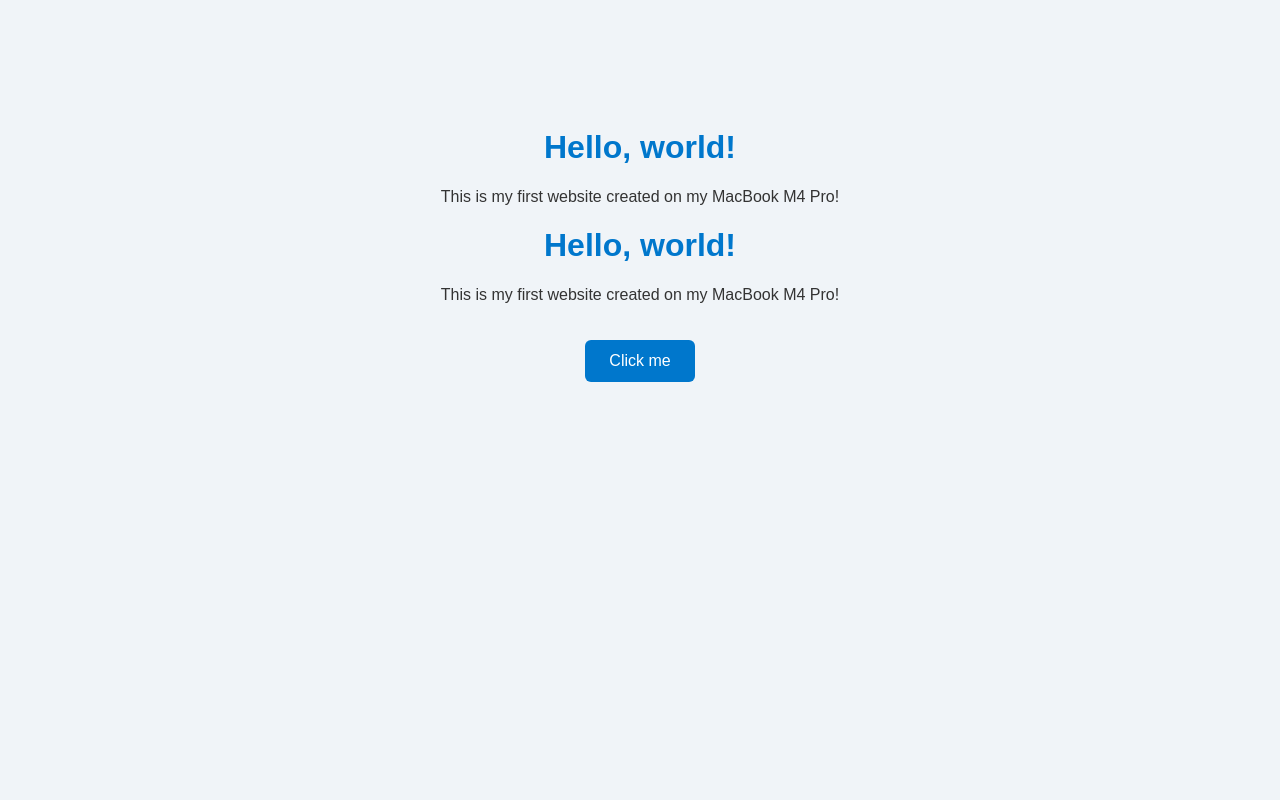
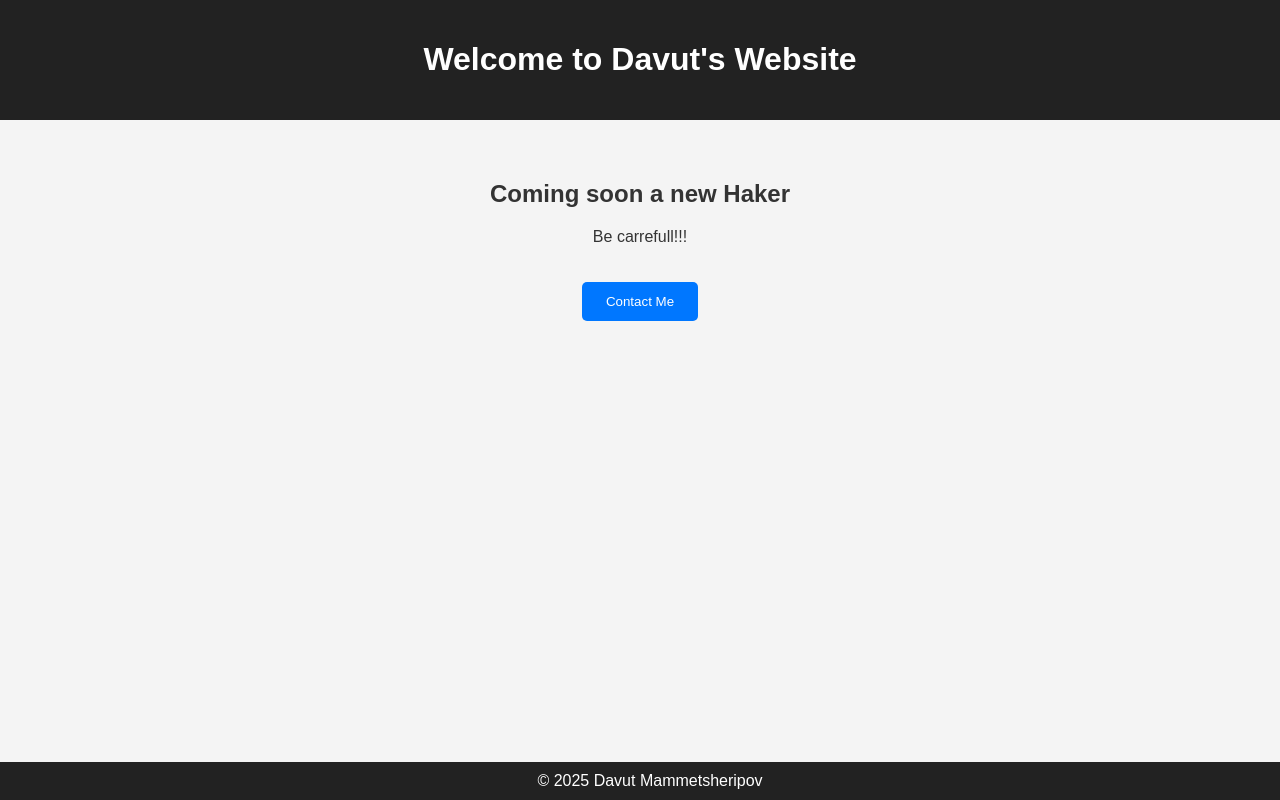
Before and after one commit to Davut060/my-first-website, a plain HTML site: page index.html in a window 1280 px wide. Drawn offline with Linux system fonts and the light colour scheme.

Commit message:
Add files via upload

```diff
--- a/index.html
+++ b/index.html
@@ -1,48 +1,61 @@
 <!DOCTYPE html>
 <html lang="en">
 <head>
-  <meta charset="UTF-8">
-  <title>My First Website</title>
-</head>
-<body>
-  <h1>Hello, world!</h1>
-  <p>This is my first website created on my MacBook M4 Pro!</p>
-</body>
-</html>
-<!DOCTYPE html>
-<html lang="en">
-<head>
-  <meta charset="UTF-8">
-  <title>My First Website</title>
+  <meta charset="UTF-8" />
+  <meta name="viewport" content="width=device-width, initial-scale=1.0" />
+  <title>Davut Mammetsheripov</title>
   <style>
     body {
       font-family: Arial, sans-serif;
-      background-color: #f0f4f8;
+      background: #f4f4f4;
       color: #333;
+      margin: 0;
+      padding: 0;
+    }
+    header {
+      background: #222;
+      color: white;
+      padding: 20px;
       text-align: center;
-      padding-top: 100px;
     }
-    h1 {
-      color: #0077cc;
+    main {
+      padding: 40px;
+      text-align: center;
     }
-    button {
+    footer {
+      background: #222;
+      color: white;
+      padding: 10px;
+      text-align: center;
+      position: fixed;
+      width: 100%;
+      bottom: 0;
+    }
+    .button {
       padding: 12px 24px;
-      font-size: 16px;
-      background-color: #0077cc;
+      background-color: #0077ff;
       color: white;
       border: none;
-      border-radius: 6px;
+      border-radius: 5px;
       cursor: pointer;
       margin-top: 20px;
     }
-    button:hover {
-      background-color: #005fa3;
+    .button:hover {
+      background-color: #005fcc;
     }
   </style>
 </head>
 <body>
-  <h1>Hello, world!</h1>
-  <p>This is my first website created on my MacBook M4 Pro!</p>
-  <button>Click me</button>
+  <header>
+    <h1>Welcome to Davut's Website</h1>
+  </header>
+  <main>
+    <h2>Coming soon a new Haker</h2>
+    <p>Be carrefull!!!</p>
+    <button class="button">Contact Me</button>
+  </main>
+  <footer>
+    &copy; 2025 Davut Mammetsheripov
+  </footer>
 </body>
 </html>
```
